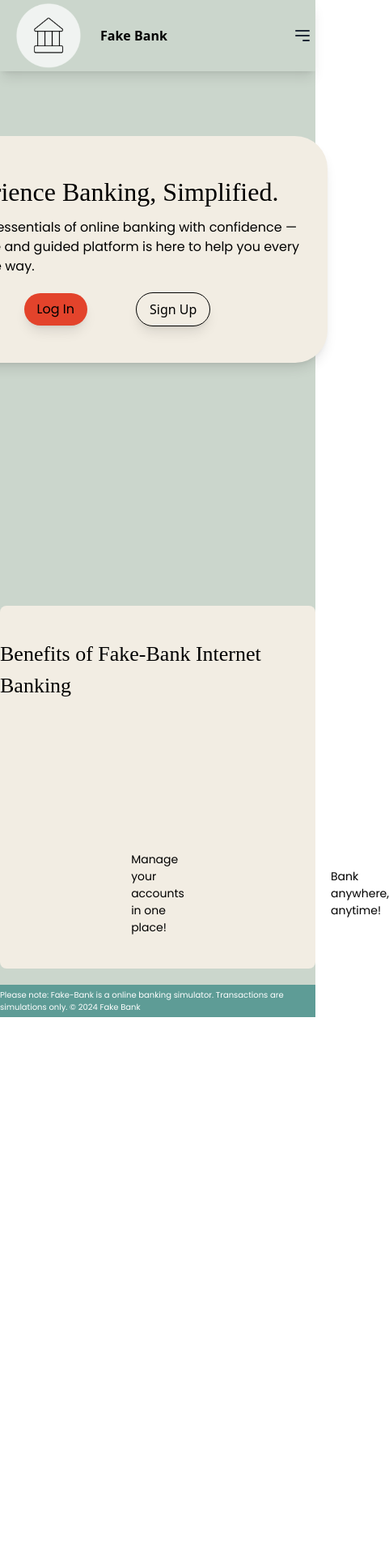
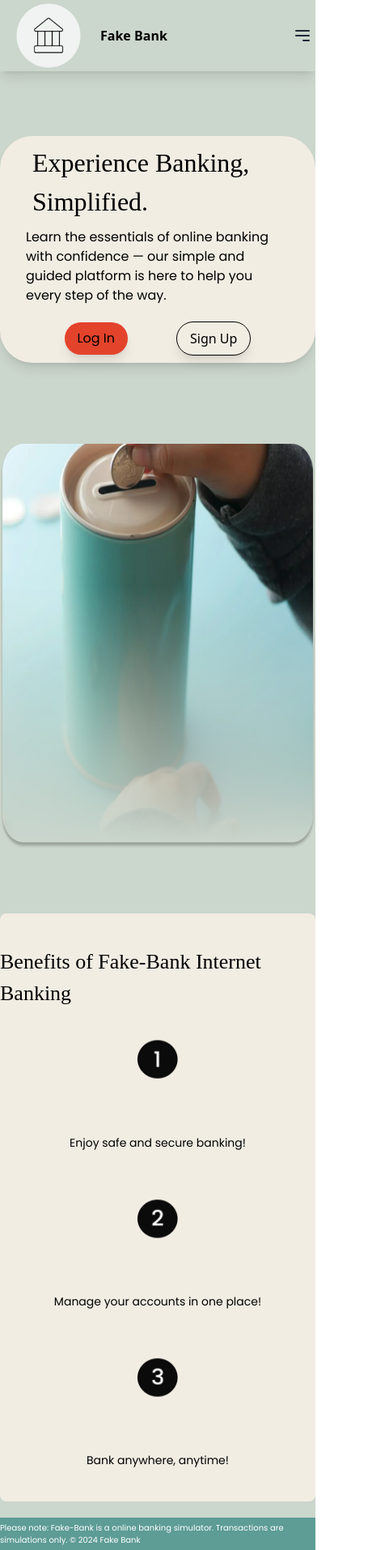
Before and after one commit to ponkpook/Fake-Bank-Front, a React (Create React App) app: page / in a window 390 px wide. Shown: the whole page at 81% size, 481 px wide, since content can reach past the window. Before the commit the page ends 1256 px from the top, so only its background shows below. Built offline with nearby package versions, Linux system fonts and the light colour scheme; a web font is replaced by a local one.

Commit message:
Update the component in Homepage into responsive layout

```diff
--- a/src/pages/homepage.tsx
+++ b/src/pages/homepage.tsx
@@ -6,13 +6,13 @@ import { Container } from "../components/container";
 export const Homepage = () => {
   return (
     <Container>
-      <div className="flex flex-row justify-center pt-[80px] gap-[100px]">
+      <div className="flex flex-col md:flex-row justify-center pt-[80px] gap-[100px]">
         {/* Left half: Login Section */}
-        <div className="flex justify-center">
+        <div className="flex justify-center w-full md:w-auto">
           <LoginSection />
         </div>
         {/* Right half: Image */}
-        <div className="flex justify-center">
+        <div className="flex justify-center w-full md:w-auto">
           <img
             src="./assets/homepage-img.png"
             alt="homepage"
@@ -20,13 +20,17 @@ export const Homepage = () => {
           />
         </div>
       </div>
+
+      {/* Lower Section: Slogan */}
       <div className="flex flex-col items-center justify-center bg-native-milk py-space-10 rounded-s mt-20">
         <div>
           <h2 className="relative z-3 font-prosto text-xxxl">
             Benefits of Fake-Bank Internet Banking
           </h2>
         </div>
-        <div className="grid justify-center grid-cols-3 z-3 gap-[250px] pt-[60px]">
+
+        <div className="grid grid-cols-1 md:grid-cols-3 gap-[50px] md:gap-[250px] pt-[30px] md:pt-[60px]">
+          {/* Section 1 */}
           <div className="flex flex-col gap-space-10 justify-center items-center">
             <img
               src="./assets/section1.png"
@@ -37,6 +41,8 @@ export const Homepage = () => {
               Enjoy safe and secure banking!
             </p>
           </div>
+
+          {/* Section 2 */}
           <div className="flex flex-col gap-space-10 justify-center items-center">
             <img
               src="./assets/section2.png"
@@ -47,6 +53,8 @@ export const Homepage = () => {
               Manage your accounts in one place!
             </p>
           </div>
+
+          {/* Section 3 */}
           <div className="flex flex-col gap-space-10 justify-center items-center">
             <img
               src="./assets/section3.png"
```
